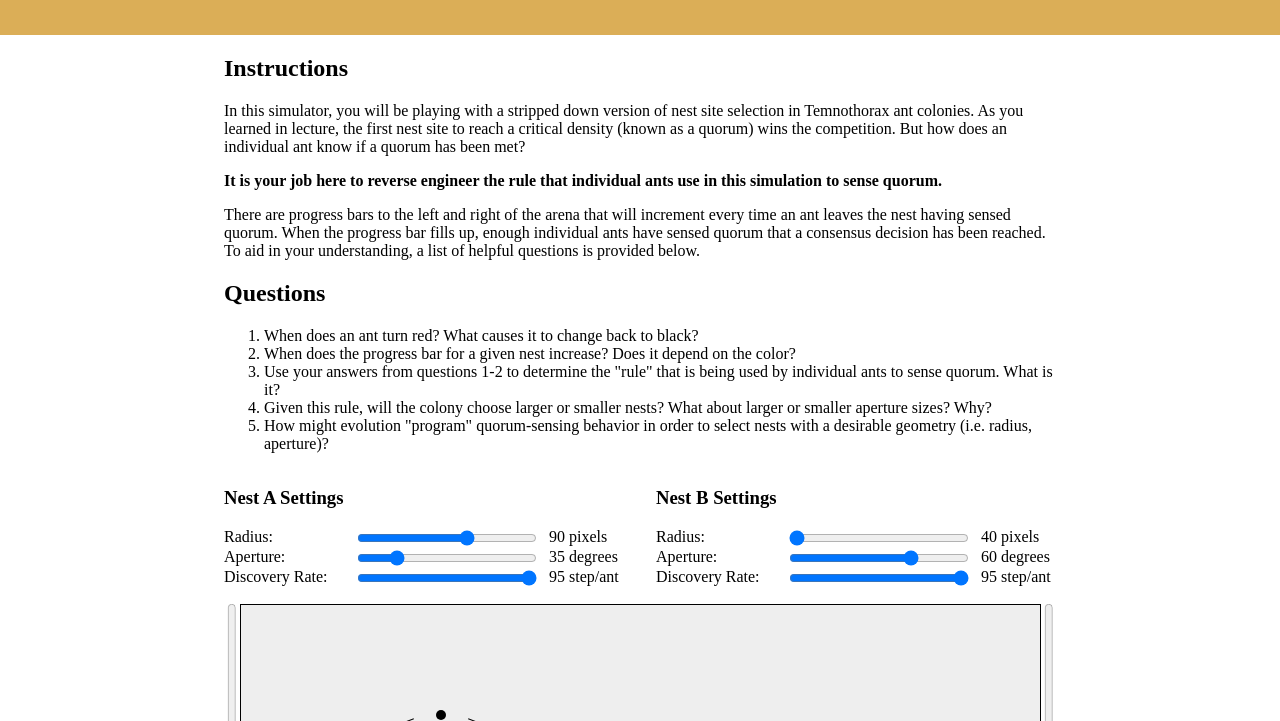
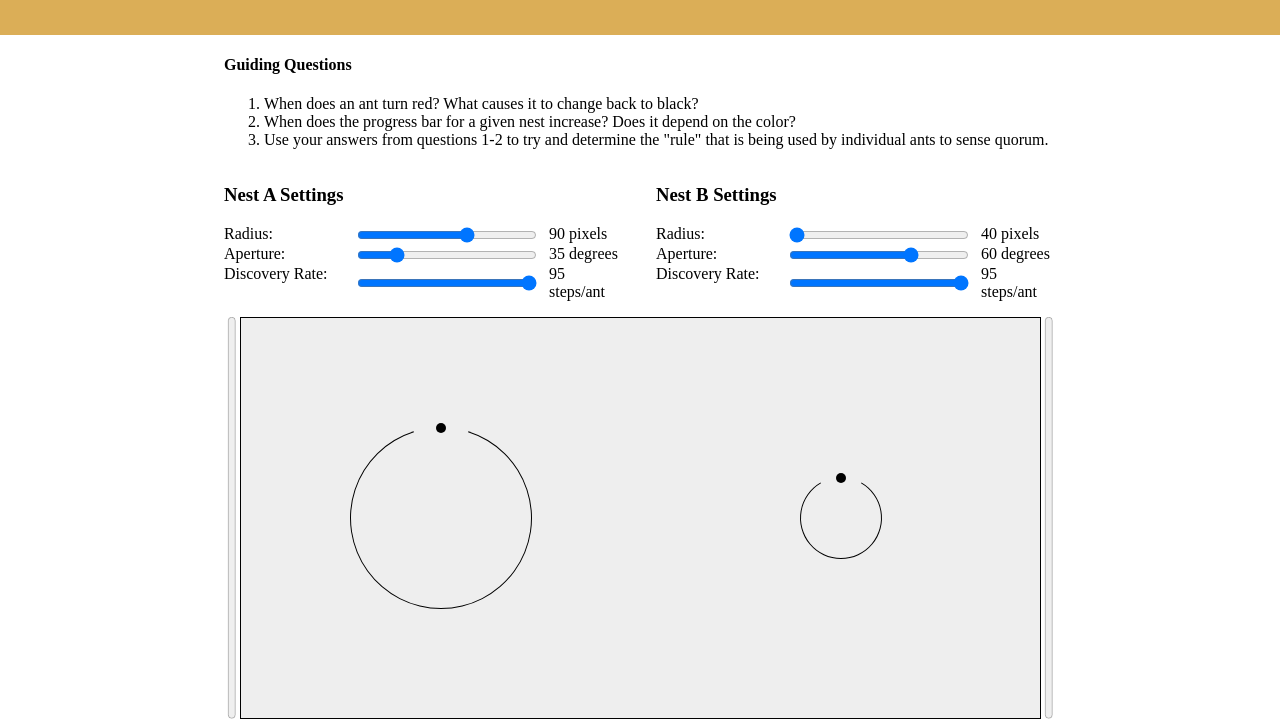
Before and after one commit to jakehanson/wss-modules, a plain HTML site: page modules/4-collective-behavior/index.html in a window 1280 px wide. Shown: the part 77-798 px from the top of the page. Drawn offline with nearby package versions, Linux system fonts and the light colour scheme.

Commit message:
Outsource instructions, just keep guiding questions

```diff
--- a/modules/4-collective-behavior/index.html
+++ b/modules/4-collective-behavior/index.html
@@ -15,31 +15,13 @@
         <h1>Collective Decision Making in Temnothorax Ant Colonies</h1>
     </header>
     <div id="instructions">
-        <h2> Instructions </h2>
-        <p>
-            In this simulator, you will be playing with a stripped down version of nest site selection in Temnothorax ant colonies.
-
-            As you learned in lecture, the first nest site to reach a critical density (known as a quorum) wins the competition. But how does an individual ant know if a quorum has been met?
-
-        <p>
-            <b>It is your job here to reverse engineer the rule that individual ants use in this simulation to sense quorum.</b>
-        </p>
-            There are progress bars to the left and right of the arena that will increment every time an ant leaves the nest having sensed quorum. When the progress bar fills up, enough individual ants have sensed quorum that a consensus decision has been reached.
-
-            To aid in your understanding, a list of helpful questions is provided below.
-
-        </p>
-    <div id="questions">
-        <h2> Questions </h2>
+        <h4> Guiding Questions </h4>
         <OL>
         <li> When does an ant turn red? What causes it to change back to black? </li>
         <li> When does the progress bar for a given nest increase? Does it depend on the color?</li>
-        <li> Use your answers from questions 1-2 to determine the "rule" that is being used by individual ants to sense quorum. What is it? </li>
-        <li> Given this rule, will the colony choose larger or smaller nests? What about larger or smaller aperture sizes? Why? </li>
-        <li> How might evolution "program" quorum-sensing behavior in order to select nests with a desirable geometry (i.e. radius, aperture)?  </li>
+        <li> Use your answers from questions 1-2 to try and determine the "rule" that is being used by individual ants to sense quorum. </li>
         </OL>
         </p>
-    </div>
     </div>
     <div id="nest">
         <div class="nest-settings" id="nest-A-settings">
--- a/modules/4-collective-behavior/scripts/main.js
+++ b/modules/4-collective-behavior/scripts/main.js
@@ -2,11 +2,10 @@
 
 /* TO DO */
 // There is still an ant collision bug... headings not always correct
+// Set limits of angle slider based on radius
 
 /* Styling */
-// Add winning nest procedure
 // Add ant graphic
-// Smooth progress transition?
 
 const init_ant = function(cx, cy, radius, r_enc, aperture, ant_array, velocity, timestep) {
 
@@ -732,7 +731,7 @@ const App = function({radius_A, radius_B, aperture_A, aperture_B, rate_A, rate_B
             rate_A = n;
 
             // Update the slider's label
-            d3.select('#discovery-A').html(`${rate_A} step/ant`);
+            d3.select('#discovery-A').html(`${rate_A} steps/ant`);
 
             // restart
             this.restart();
@@ -751,7 +750,7 @@ const App = function({radius_A, radius_B, aperture_A, aperture_B, rate_A, rate_B
             rate_B = n;
 
             // Update the slider's label
-            d3.select('#discovery-B').html(`${rate_B} step/ant`);
+            d3.select('#discovery-B').html(`${rate_B} steps/ant`);
 
             // restart
             this.restart();
@@ -807,7 +806,7 @@ const App = function({radius_A, radius_B, aperture_A, aperture_B, rate_A, rate_B
         aperture_B: 60, // nest B opening angle
         rate_A: 95, // seconds between discovery
         rate_B: 95, // seconds between discovery
-        colony_size: 50, // total number of ants
+        colony_size: 75, // total number of ants
         max_ants: 15, // number of transporters required to end the simulation
         t_excite: 4, // number of seconds (in simulation time) ant remains in excited state
         velocity: 25 // pixels/sec
@@ -856,14 +855,14 @@ const App = function({radius_A, radius_B, aperture_A, aperture_B, rate_A, rate_B
         app.rate_A = parseInt(this.value);
     }).attr('value', `${app.rate_A}`);
     // Set the slider's initial label
-    d3.select('#discovery-A').html(`${app.rate_A} step/ant`);
+    d3.select('#discovery-A').html(`${app.rate_A} steps/ant`);
 
     // Register an oninput handler to the discovery rate B slider, and set the initial value
     d3.select('#discovery-B-slider').on('input', function() {
         app.rate_B = parseInt(this.value);
     }).attr('value', `${app.rate_B}`);
     // Set the slider's initial label
-    d3.select('#discovery-B').html(`${app.rate_B} step/ant`);
+    d3.select('#discovery-B').html(`${app.rate_B} steps/ant`);
 
     // Register an oninput handler to the colony slider, and set the initial value
     // d3.select('#colony-slider').on('input', function() {
```
